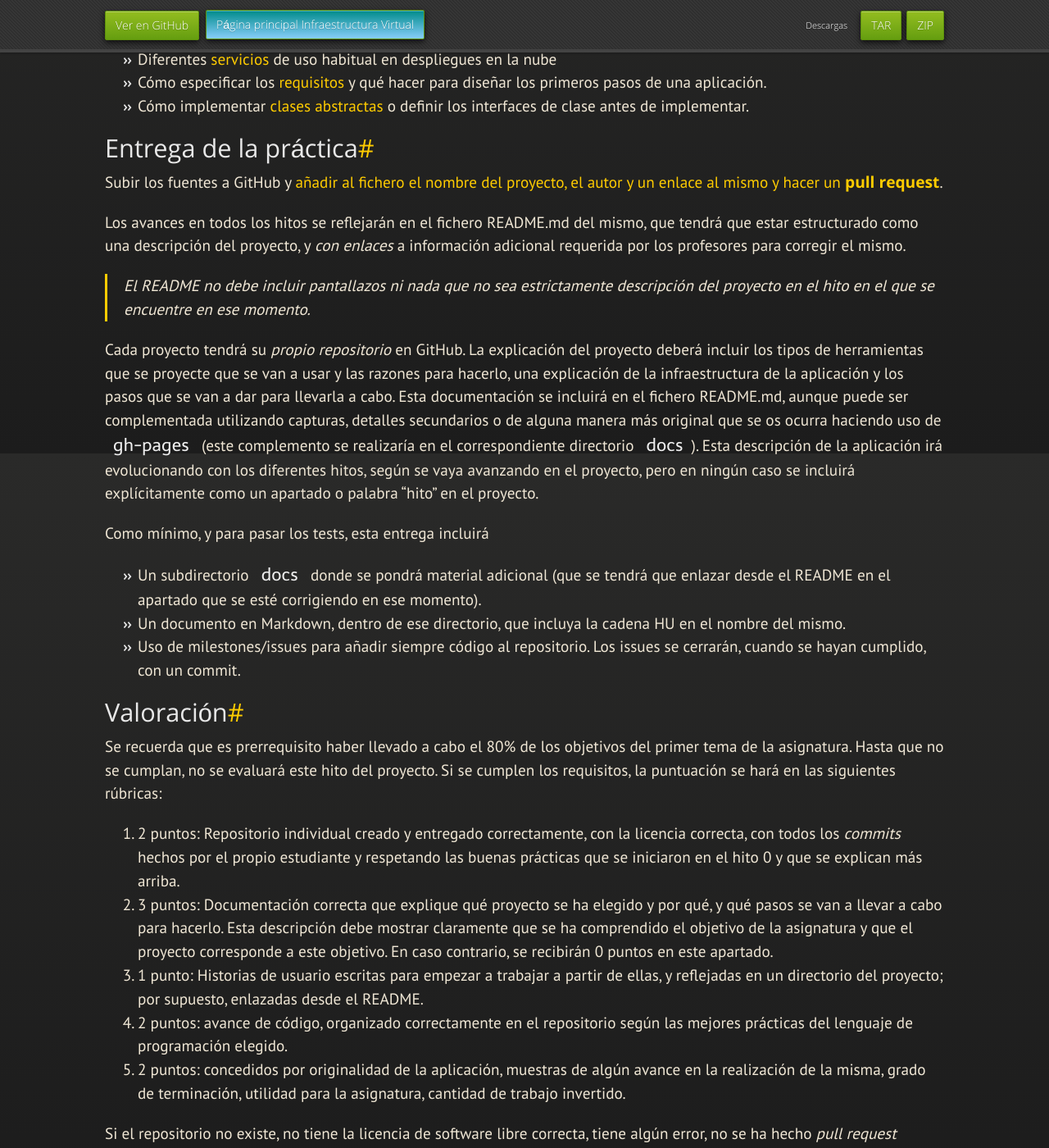
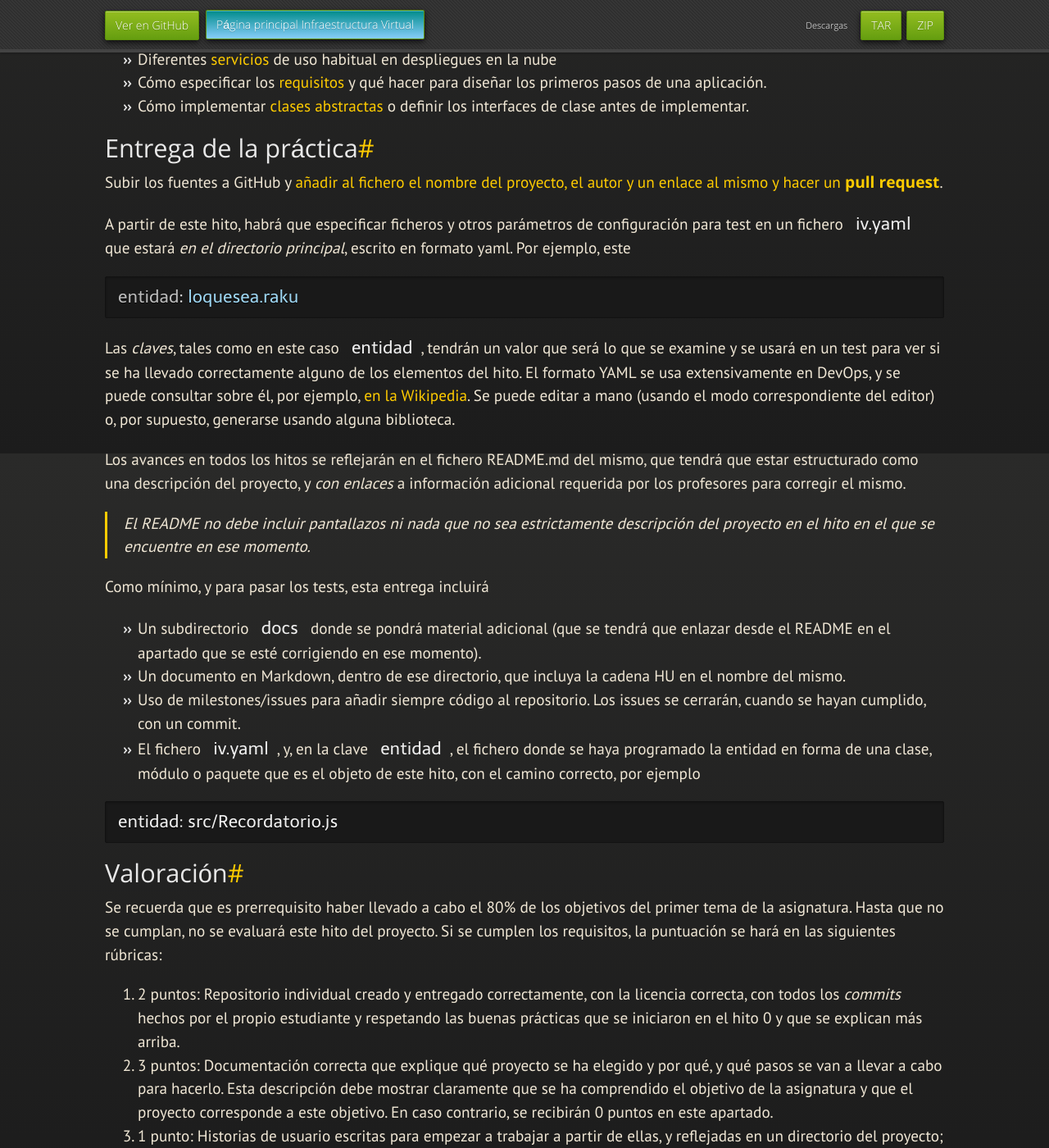
Before and after one commit to JJ/IV, a Jekyll site: the page built from documentos/proyecto/1.Infraestructura.md, in a window 1280 px wide and 1400 px high, scrolled down 3047 px. Shown: the whole window at 82% size. Built offline with Jekyll 4.4.1, drawn with Linux system fonts in a browser that asks for light colours; nearby versions of some CDN libraries; some web fonts are replaced; our own code applies the rules of GitHub Pages for plain Markdown files.

Commit message:
Sync documentos/proyecto/1.Infraestructura.md de master a gh-pages

````diff
--- a/documentos/proyecto/1.Infraestructura.md
+++ b/documentos/proyecto/1.Infraestructura.md
@@ -183,6 +183,23 @@ Entrega de la práctica
 Subir los fuentes a GitHub y
 [añadir al fichero el nombre del proyecto, el autor y un enlace al mismo y hacer un **pull request**](https://github.com/JJ/IV-20-21/blob/master/proyectos/hito-1.md).
 
+A partir de este hito, habrá que especificar ficheros y otros
+parámetros de configuración para test en un fichero `iv.yaml` que
+estará *en el directorio principal*, escrito en formato yaml. Por
+ejemplo, este
+
+```yaml
+entidad: loquesea.raku
+```
+
+Las *claves*, tales como en este caso `entidad`, tendrán un valor que
+será lo que se examine y se usará en un test para ver si se ha llevado
+correctamente alguno de los elementos del hito. El formato YAML se usa
+extensivamente en DevOps, y se puede consultar sobre él, por ejemplo,
+[en la Wikipedia](https://en.wikipedia.org/wiki/YAML). Se puede editar
+a mano (usando el modo correspondiente del editor) o, por supuesto,
+generarse usando alguna biblioteca.
+
 Los avances en todos los hitos se reflejarán en el fichero README.md
 del mismo, que tendrá que estar estructurado como una descripción del
 proyecto, y *con enlaces* a información adicional requerida por los
@@ -191,18 +208,6 @@ profesores para corregir el mismo.
 > El README no debe incluir pantallazos ni nada que no sea
 > estrictamente descripción del proyecto en el hito en el que se
 > encuentre en ese momento.
-
-Cada proyecto tendrá su *propio repositorio* en GitHub. La explicación
-del proyecto deberá incluir los tipos de herramientas que se proyecte que se van a
-usar y las razones para hacerlo, una explicación de la infraestructura
-de la aplicación y los pasos que se van a dar para llevarla a cabo. Esta documentación se incluirá
-en el fichero README.md, aunque puede ser complementada utilizando
-capturas, detalles secundarios o de alguna manera más original
-que se os ocurra haciendo uso de `gh-pages` (este complemento se
-realizaría en el correspondiente directorio `docs`). Esta descripción de la
-aplicación irá evolucionando con los diferentes hitos, según se vaya
-avanzando en el proyecto, pero en ningún caso se incluirá
-explícitamente como un apartado o palabra "hito" en el proyecto.
 
 Como mínimo, y para pasar los tests, esta entrega incluirá
 * Un subdirectorio `docs` donde se pondrá material adicional (que se
@@ -213,6 +218,15 @@ Como mínimo, y para pasar los tests, esta entrega incluirá
 * Uso de milestones/issues para añadir siempre código al
   repositorio. Los issues se cerrarán, cuando se hayan cumplido, con
   un commit.
+* El fichero `iv.yaml`, y, en la clave `entidad`, el fichero donde se
+  haya programado la entidad en forma de una clase, módulo o paquete que es el objeto de este
+  hito, con el camino correcto, por ejemplo
+
+```
+entidad: src/Recordatorio.js
+```
+
+
 
 Valoración
 --------------
````
